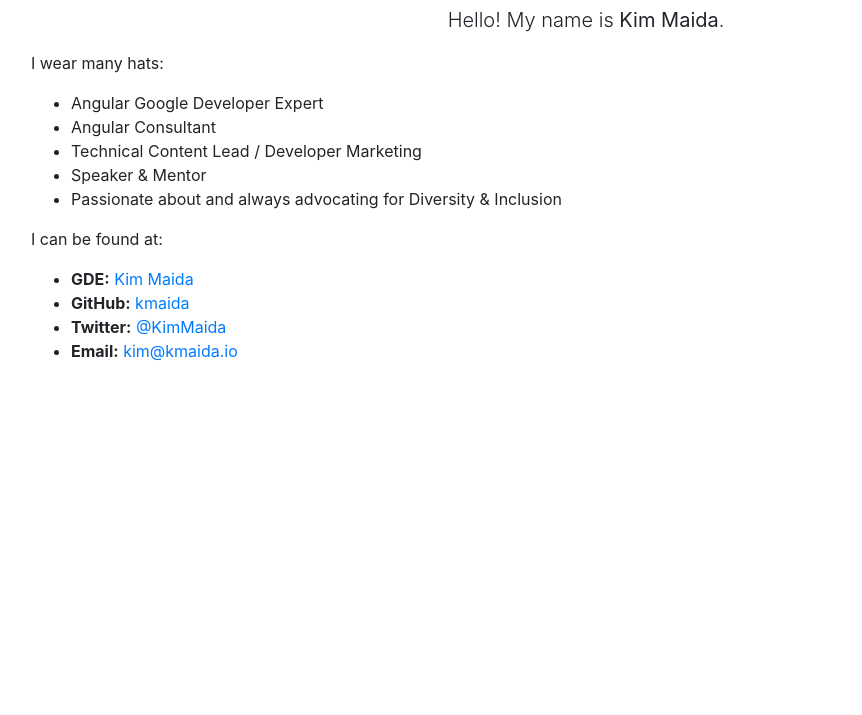
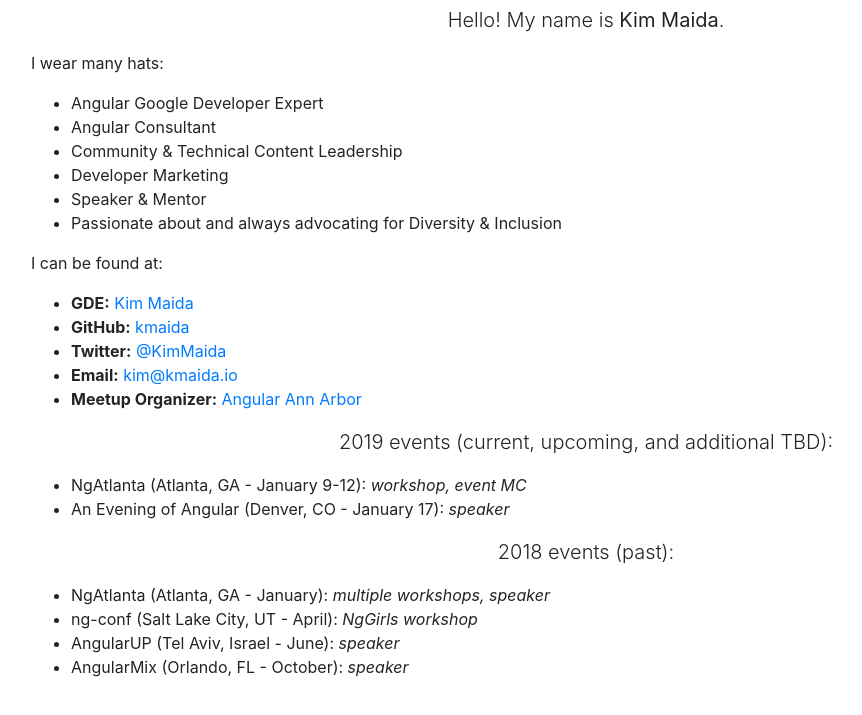
Before and after one commit to kmaida/kmaida-io, a website: page public/index.html in a window 1280 px wide. Shown: the part 51-766 px from the top of the page, without its empty margins (54-916 px from the left). Drawn offline with nearby package versions, Linux system fonts and the light colour scheme.

Commit message:
Update with events and position

```diff
--- a/public/index.html
+++ b/public/index.html
@@ -19,7 +19,8 @@
       <ul>
         <li>Angular Google Developer Expert</li>
         <li>Angular Consultant</li>
-        <li>Technical Content Lead / Developer Marketing</li>
+        <li>Community &amp; Technical Content Leadership</li>
+        <li>Developer Marketing</li>
         <li>Speaker &amp; Mentor</li>
         <li>Passionate about and always advocating for Diversity &amp; Inclusion</li>
       </ul>
@@ -39,6 +40,38 @@
         <li>
           <strong>Email:</strong> <a href="mailto:kim@kmaida.io">kim@kmaida.io</a>
         </li>
+        <li>
+          <strong>Meetup Organizer:</strong> <a href="https://www.meetup.com/Angular-Ann-Arbor/">Angular Ann Arbor</a>
+        </li>
+      </ul>
+
+      <p class="lead text-center">
+        2019 events (current, upcoming, and additional TBD):
+      </p>
+      <ul>
+        <li>
+          NgAtlanta (Atlanta, GA - January 9-12): <em>workshop, event MC</em>
+        </li>
+        <li>
+          An Evening of Angular (Denver, CO - January 17): <em>speaker</em>
+        </li>
+      </ul>
+      <p class="lead text-center">
+        2018 events (past):
+      </p>
+      <ul>
+        <li>
+          NgAtlanta (Atlanta, GA - January): <em>multiple workshops, speaker</em>
+        </li>
+        <li>
+          ng-conf (Salt Lake City, UT - April): <em>NgGirls workshop</em>
+        </li>
+        <li>
+          AngularUP (Tel Aviv, Israel - June): <em>speaker</em>
+        </li>
+        <li>
+          AngularMix (Orlando, FL - October): <em>speaker</em>
+        </li>
       </ul>
     </div>
   </body>
```
